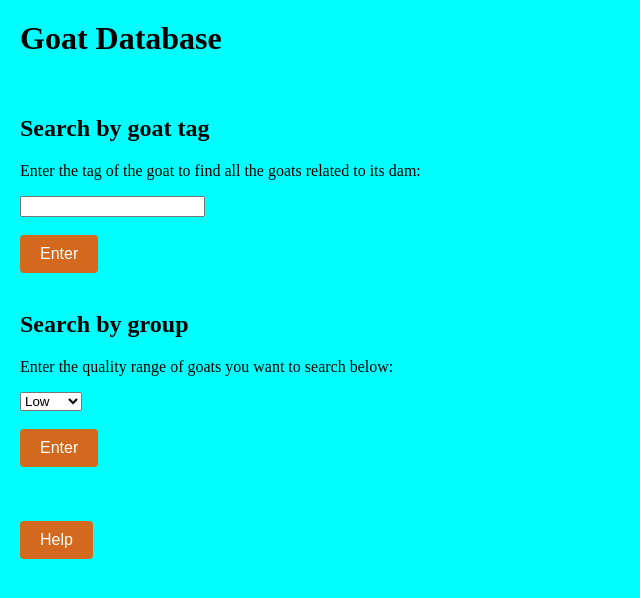
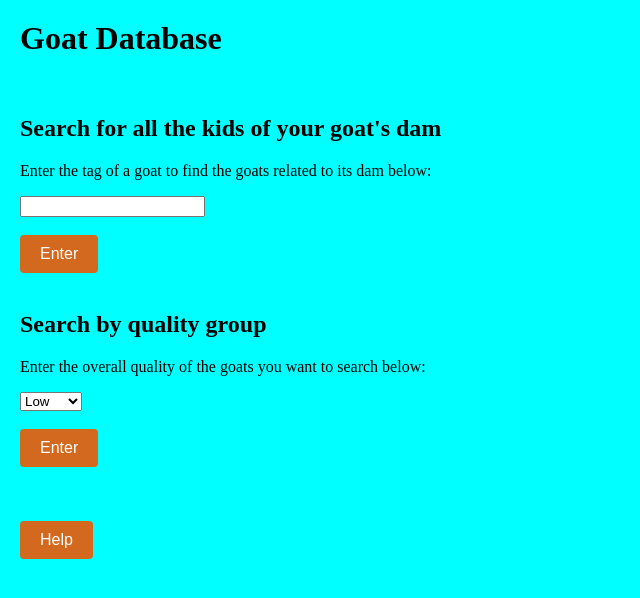
Before and after one commit to KonradW29/ProjectDatabases, a Flask app: page / in a window 1280 px wide. Shown: the top 598 px of the page, without its empty margins (0-640 px from the left). Run offline with Flask 3, Linux system fonts and the light colour scheme; some libraries are stand-ins or nearby versions.

Commit message:
added more comments to the flask and html code. Made UI.html (hopefully) more user friendly and descriptive

```diff
--- a/app.py
+++ b/app.py
@@ -34,12 +34,13 @@ def connect(query):
 
 app = Flask(__name__)
 
-# serve UI.html web page
+# serve UI.html web page, this is the main web page for the GUI
 @app.route("/")
 def form():
     return render_template('UI.html')
 
 # handle SearchTag POST and serve results.html web page
+#Use a nested query to find all the goats which have the same dam as the goat whose tag was inputted
 @app.route('/SearchTag', methods=['POST'])
 def SearchTag():
     rows = connect('SELECT dam, tag, totalPoints FROM SoloGoats WHERE dam = (SELECT dam FROM SoloGoats WHERE tag = \'' + str(request.form['tag']) + '\');')
@@ -47,6 +48,7 @@ def SearchTag():
     return render_template('results.html', rows=rows, heads=heads)
 
 # handle SearchGroup POST and serve results.html web page
+#Determine which group the user entered, before searching from the associated quality view
 @app.route('/SearchGroup', methods=['POST'])
 def SearchGroup():
     if (request.form['group'] == 'High'):
--- a/templates/UI.html
+++ b/templates/UI.html
@@ -1,9 +1,11 @@
 <!DOCTYPE html>
 <html lan = "en">
 <head>
+    <!--Page information-->
     <title>Goat Database GUI</title>
     <meta charset = "UTF-8">
     <meta name = "viewport" content = "wideth=device-width, initial-scale=1.0">
+    <!--CSS code to make the web page look more appealing-->
     <style>
         body {
             font-family:'Times New Roman', Times, serif;
@@ -57,10 +59,11 @@
     </style>
 </head>
 <body>
+    <!--First query implemented using a form-->
     <h1>Goat Database</h1><br>
     <div>
-        <h2>Search by goat tag</h2>
-        <p>Enter the tag of the goat to find all the goats related to its dam:</p>
+        <h2>Search for all the kids of your goat's dam</h2>
+        <p>Enter the tag of a goat to find the goats related to its dam below:</p>
     </div>
     <div>
         <form action = "/SearchTag" method="POST">
@@ -69,9 +72,10 @@
         </form>
     </div>
     <div>
-        <h2>Search by group</h2>
-        <p>Enter the quality range of goats you want to search below:</p>
+        <h2>Search by quality group</h2>
+        <p>Enter the overall quality of the goats you want to search below:</p>
     </div>
+    <!--Second query implemented using a form-->
     <div>
         <form action = "/SearchGroup" method="POST">
             <select name = "group" class = "input">
@@ -82,9 +86,11 @@
             <input type = "submit" value = "Enter"><br><br><br><br>
         </form>
     </div>
+    <!--Help button to give users more information about how to use the website-->
     <div>
         <button type = "button" onclick = "getHelp()">Help</button>
-        <p id = "helpSection" hidden = "hidden">The first box returns all the goats which have the same dam as the goat whose tag is inputted. The second box returns the goats that fall into one of the 3 quality ranges that are selected.</p>
+        <p id = "helpSection" hidden = "hidden">The first box returns all the goats which have the same dam as the goat whose tag is inputted, to help identify dams associated with a desired attribute or point value. The second box returns the goats that fall into one of the three categories based on their point values, and the number of goats sold in each range, to help identify which quality type goats sell better.</p>
+        <!--Javascript code to make the help button work-->
         <script>
             function getHelp() {
                 let h = document.getElementById("helpSection");
--- a/templates/results.html
+++ b/templates/results.html
@@ -2,9 +2,10 @@
 
 <html>
     <head>
+        <!--Page information-->
         <title>Search Query Results</title>
     </head>
-
+        <!--CSS code to make the web page look more appealing-->
     <style>
         body {
             font-family:'Times New Roman', Times, serif;
```
